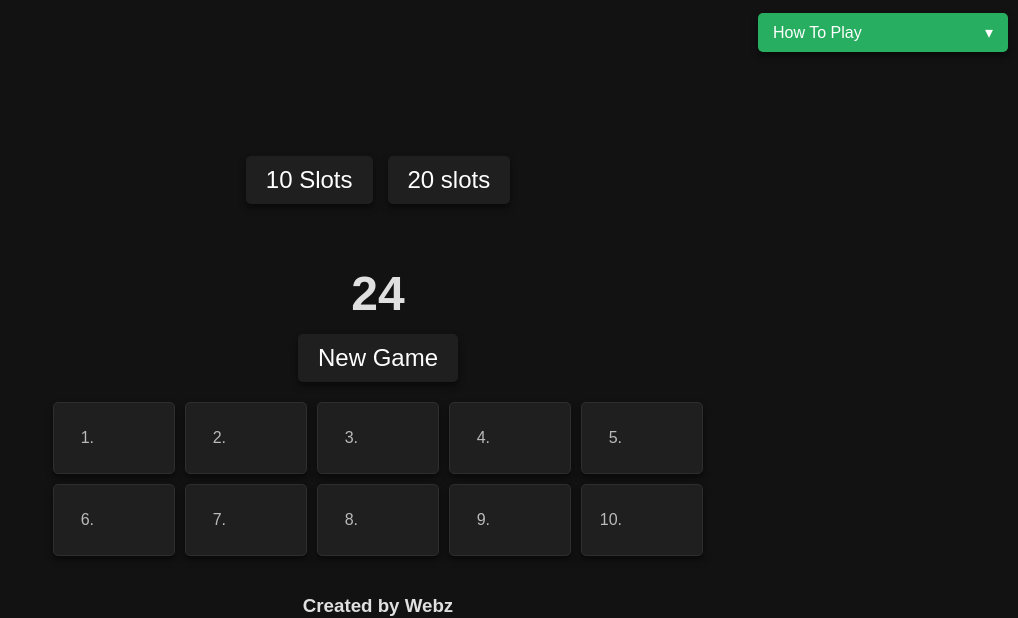
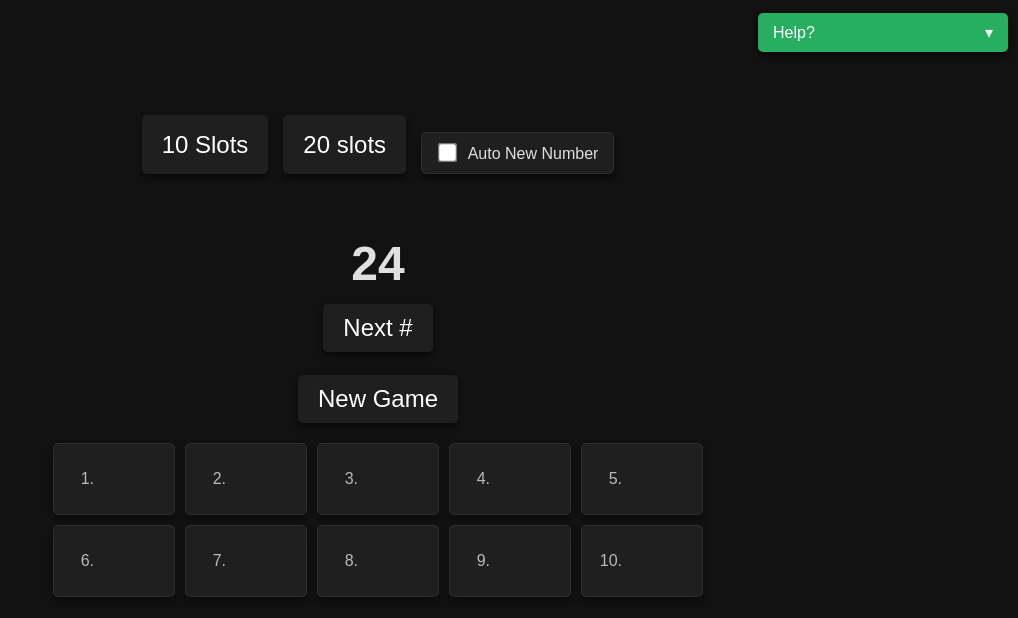
Before and after one commit to fwebz0928/NumberGame, a plain HTML site: page index.html in a window 1280 px wide. Shown: the top 618 px of the page, without its empty margins (262-1280 px from the left). Drawn offline with Linux system fonts and the light colour scheme.

Commit message:
added option for having the number auto generated or using button

```diff
--- a/game.js
+++ b/game.js
@@ -2,15 +2,16 @@ let slots = [];
 let currentNumber = 0;
 let totalSlots = 10; // Default to 10 slots
 let game_over = false;
+let auto_number = false;
 
 document.getElementById("game_button").addEventListener("click", startNewGame);
 
 function startNewGame() {
   game_over = false;
   slots = Array(totalSlots).fill(null);
-  document.getElementById("status").innerText = "";
-  document.getElementById("generated_number").innerText = "1-1000";
-  document.getElementById("game_button").innerText = "New Game";
+  document.getElementById("status").textContent = "";
+  document.getElementById("generated_number").textContent = "1-1000";
+  document.getElementById("game_button").textContent = "New Game";
   updateSlots();
   updateCurrentNumber();
 }
@@ -21,12 +22,12 @@ function generateRandomNumber() {
 
 function updateCurrentNumber() {
   currentNumber = generateRandomNumber();
-  document.getElementById("generated_number").innerText = `${currentNumber}`;
+  document.getElementById("generated_number").textContent = `${currentNumber}`;
 
   if (checkGameOver()) {
     updateStatus("Lost!");
     game_over = true;
-    document.getElementById("game_button").innerText = "Play Again";
+    document.getElementById("game_button").textContent = "Play Again";
   } else {
     console.log("Game not over");
   }
@@ -35,11 +36,9 @@ function updateCurrentNumber() {
 function checkGameOver() {
   for (let i = 0; i < slots.length; i++) {
     if (slots[i] === null) {
-      // Determine the valid range for this empty slot
       let prevValue = -Infinity;
       let nextValue = Infinity;
 
-      // Find the closest filled slot before the current index
       for (let j = i - 1; j >= 0; j--) {
         if (slots[j] !== null) {
           prevValue = slots[j];
@@ -47,26 +46,24 @@ function checkGameOver() {
         }
       }
 
-      // Find the closest filled slot after the current index
       for (let j = i + 1; j < slots.length; j++) {
         if (slots[j] !== null) {
           nextValue = slots[j];
           break;
         }
       }
-
-      // Check if the current number can fit in this slot
       if (currentNumber > prevValue && currentNumber < nextValue) {
-        return false; // There is a valid place for the current number
+        return false;
       }
     }
   }
-  return true; // No valid place found, game over
+  return true;
 }
 
 function place_number(index) {
+  // Slot already filled, do nothing
   if (slots[index] !== null || game_over) {
-    return; // Slot already filled, do nothing
+    return;
   }
 
   const prevValue =
@@ -77,14 +74,14 @@ function place_number(index) {
       : Infinity;
 
   if (currentNumber > prevValue && currentNumber < nextValue) {
-    slots[index] = currentNumber; // Place the number in the selected slot
-    updateSlots(); // Update the slots on the UI
+    slots[index] = currentNumber;
+    updateSlots();
 
     if (slots.every((slot) => slot !== null)) {
       updateStatus("Won!");
       document.getElementById("game_button").innerText = "Play Again";
     } else {
-      updateCurrentNumber(); // Generate a new number for the next round
+      if (auto_number) updateCurrentNumber();
     }
   } else {
     updateStatus("Lost!");
@@ -114,11 +111,8 @@ function updateSlots() {
       slotContentDiv.textContent = number;
     }
 
-    // Append both the slot number and content to the slot div
     slotDiv.appendChild(numberDiv);
     slotDiv.appendChild(slotContentDiv);
-
-    // Add the slot div to the container
     slotsContainer.appendChild(slotDiv);
   });
 }
@@ -129,6 +123,20 @@ function updateStatus(status_text) {
   status_div.style.color = status_text.startsWith("Lost") ? "red" : "green";
   status_div.style.opacity = 1;
   status_div.style.visibility = "visible";
+}
+
+function setupCheckbox() {
+  const check_box = document.getElementById("new_number_box");
+  check_box.addEventListener("change", () => {
+    const next_num_button = document.getElementById("next_num_button");
+    if (check_box.checked) {
+      next_num_button.style.display = "none";
+      auto_number = true;
+    } else {
+      next_num_button.style.display = "block";
+      auto_number = false;
+    }
+  });
 }
 
 document.getElementById("ten_slot_button").addEventListener("click", () => {
@@ -155,5 +163,10 @@ document.getElementById("toggle_button").addEventListener("click", () => {
   }
 });
 
+document.getElementById("next_num_button").addEventListener("click", () => {
+  if (auto_number === false) updateCurrentNumber();
+});
+
 // Initialize the game with 10 slots
 startNewGame();
+setupCheckbox();
--- a/index.html
+++ b/index.html
@@ -18,22 +18,28 @@
         <button id=twenty_slot_button>
             20 slots
         </button>
+        <div id="checkbox">
+            <label for="new_number_box">
+                <input type="checkbox" , id="new_number_box">
+                Auto New Number
+            </label>
+        </div>
 
     </div>
 
 
     <div id="game_instructions_toggle">
         <button id=toggle_button>
-            How To Play <span id="arrow">&#9662;</span>
+            Help?<span id="arrow">&#9662;</span>
         </button>
         <div id=instructions>
             <p>
-                Numbers are randomly generated from 1-1000, place them in correct order
+                Numbers are randomly generated from 1-1000, place them in the correct order
             </p>
             <h4>Rules:</h4>
             <ul id="rules-list">
                 <li>Once you place a number, you can't move it.</li>
-                <li>If you can't place the current number in any slot without breaking the order, you lose the game.
+                <li>If you can't place the current number in any slot without breaking the order, you lose.
                 </li>
                 <li>Fill all slots to win!</li>
             </ul>
@@ -42,9 +48,14 @@
 
     <div id="number-generation">
         <h1 id=status>WIN!</h1>
-        <h1 id=generated_number>
-            1-1000
-        </h1>
+        <div id=number_container>
+            <h1 id=generated_number>
+                1-1000
+            </h1>
+            <button id="next_num_button">
+                Next #
+            </button>
+        </div>
         <button id="game_button">
             New Game
         </button>
--- a/style.css
+++ b/style.css
@@ -62,14 +62,12 @@ body {
   }
 }
 
-#top_buttons
-{
+#top_buttons {
   display: flex;
   justify-content: space-between; /* Spreads the buttons across the container */
   gap: 15px; /* Adds space between the buttons */
   margin-top: 20px; /* Adds some space above the container */
 }
-
 
 #game_instructions_toggle {
   position: fixed;
@@ -119,7 +117,6 @@ body {
   opacity: 1;
   padding: 15px;
 }
-
 
 #instructions h3 {
   margin-top: 0;
@@ -217,7 +214,6 @@ button,
   margin-bottom: 10px; /* Space between the text and the button */
 }
 
-
 .social-button {
   display: inline-block;
   width: 40px;
@@ -238,3 +234,34 @@ button,
 .x-button svg {
   vertical-align: middle;
 }
+
+#checkbox {
+  display: flex;
+  align-items: center;
+  background-color: #1f1f1f;
+  border: 1px solid #2e2e2e;
+  border-radius: 5px;
+  padding: 10px 15px;
+  margin: 20px 0;
+  color: #ffffff;
+  cursor: pointer;
+  transition: background-color 0.3s ease, transform 0.2s ease, box-shadow 0.3s ease;
+  box-shadow: 0 4px 6px rgba(0, 0, 0, 0.5);
+}
+
+input[type="checkbox"] {
+  margin-right: 10px;
+  transform: scale(1.5);
+  cursor: pointer;
+  accent-color: #27ae60; /* Checkbox color to match the theme */
+}
+
+input[type="checkbox"]:checked {
+  background-color: #27ae60; /* Change color when checked */
+}
+
+label {
+  cursor: pointer; /* Make the label clickable */
+  font-size: 1rem;
+  color: #e0e0e0;
+}
```
